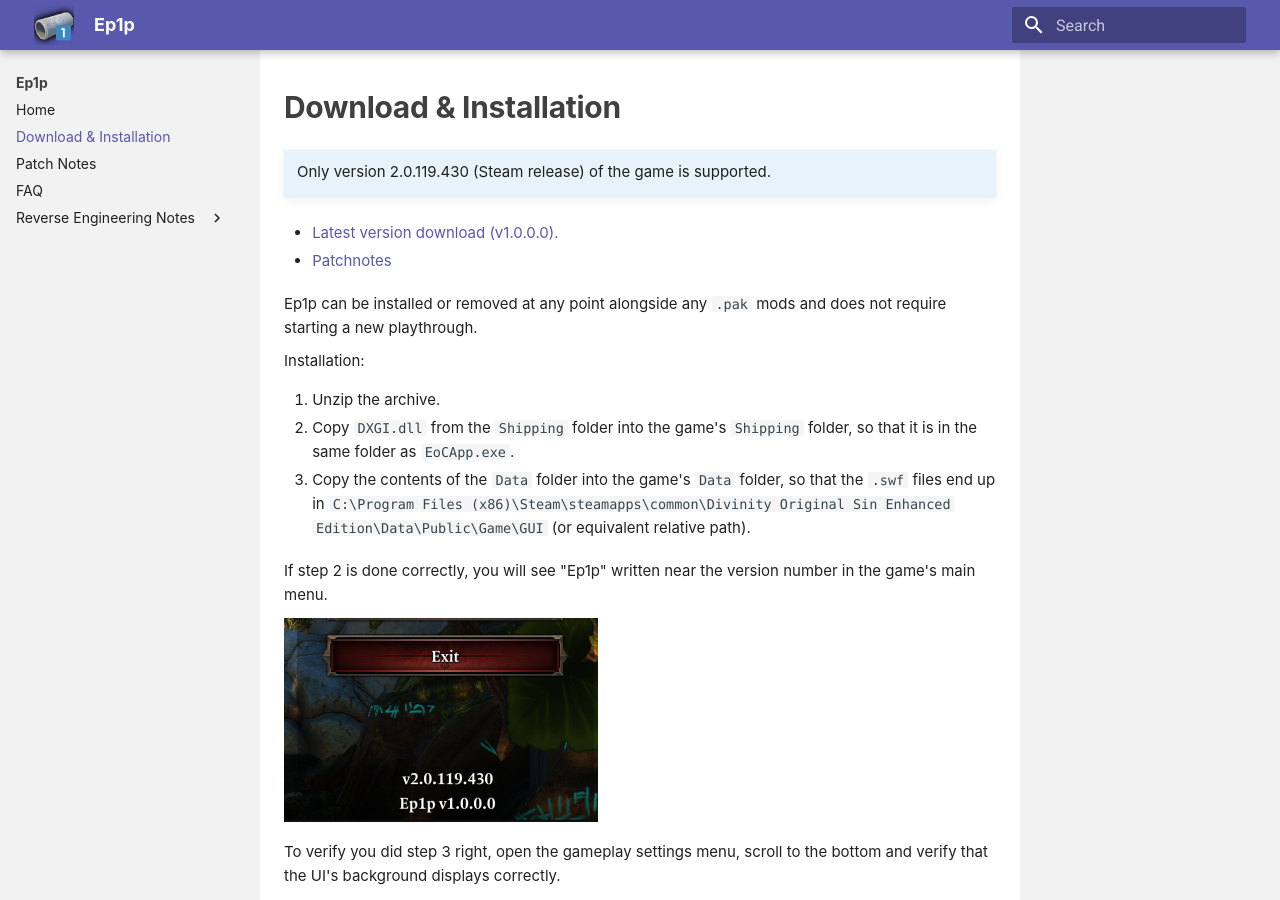
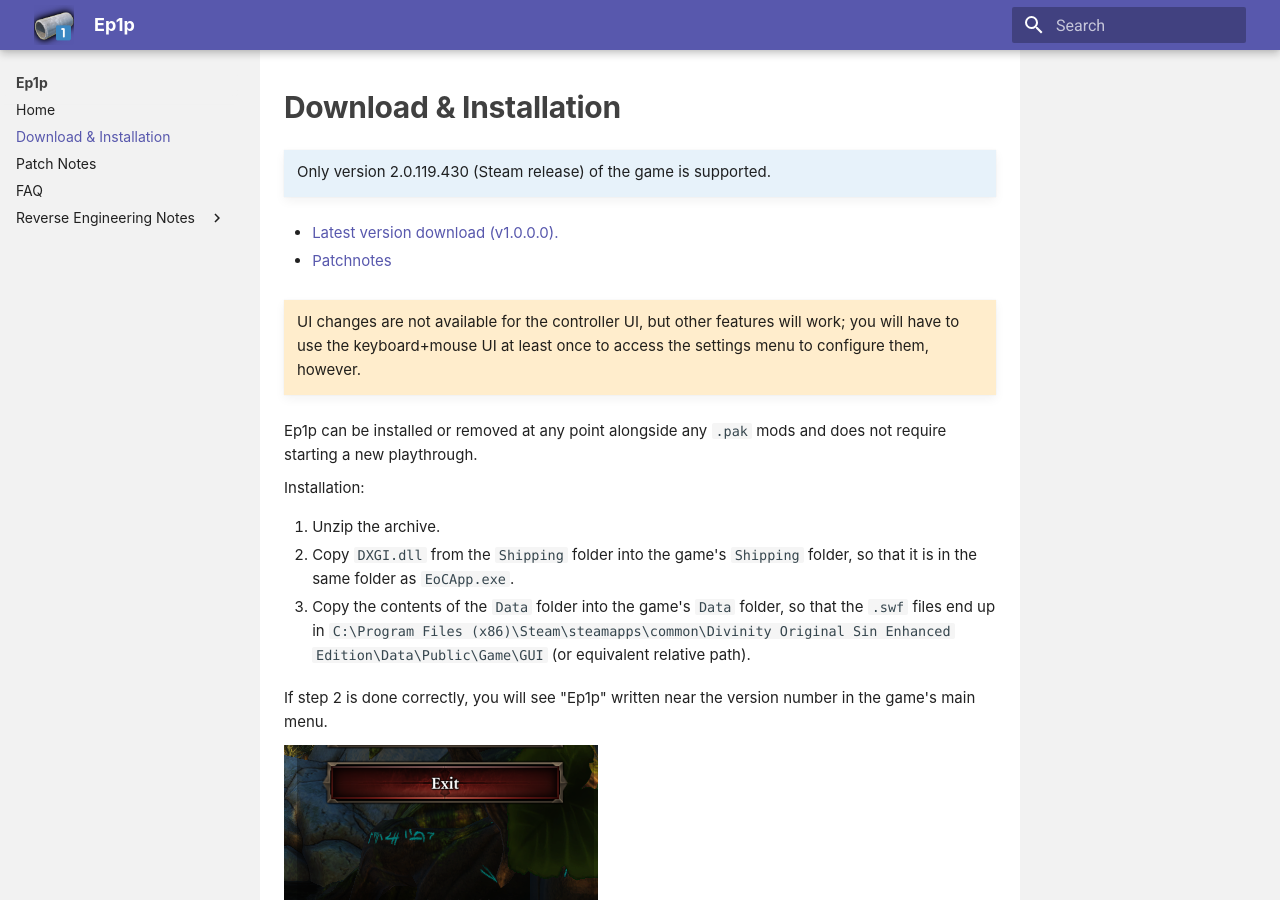
Before and after one commit to PinewoodPip/ep1p, an MkDocs documentation site: the page built from docs/docs/download.md, in a window 1280 px wide and 900 px high. Built offline with MkDocs 1.6.1 and Material for MkDocs 9.7.7, drawn with Linux system fonts in a browser that asks for light colours.

Commit message:
Docs: add controller support disclaimer

```diff
--- a/docs/docs/download.md
+++ b/docs/docs/download.md
@@ -4,6 +4,9 @@
 
 - [Latest version download (v1.0.0.0).](https://drive.google.com/file/d/1k8IKS5cNyOsVrTxA67Bi9yQFb0GHX-UJ/view?usp=drive_link)
 - [Patchnotes](patchnotes.md)
+
+!!! warning ""
+    UI changes are not available for the controller UI, but other features will work; you will have to use the keyboard+mouse UI at least once to access the settings menu to configure them, however.
 
 Ep1p can be installed or removed at any point alongside any `.pak` mods and does not require starting a new playthrough.
 
```
